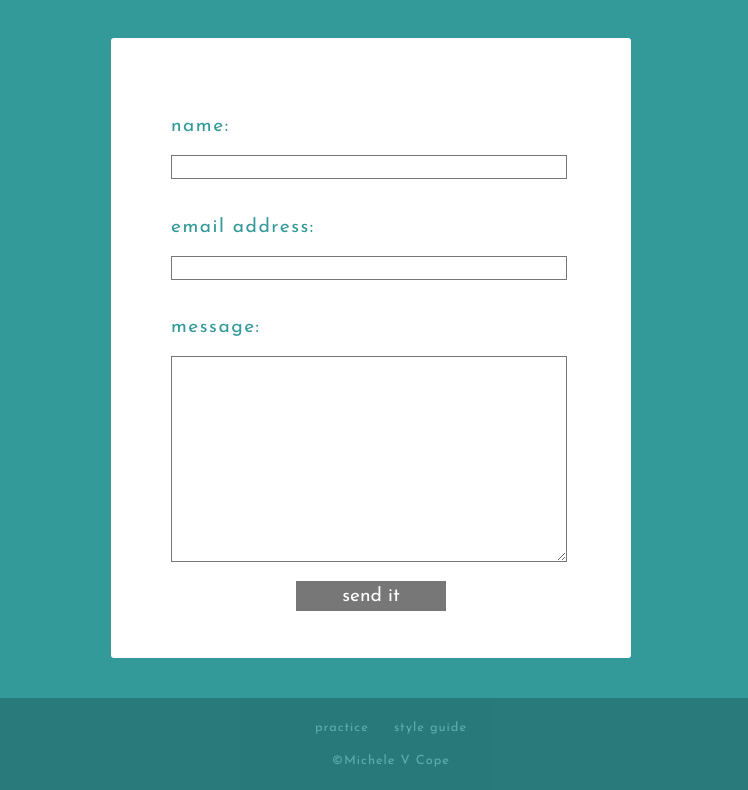
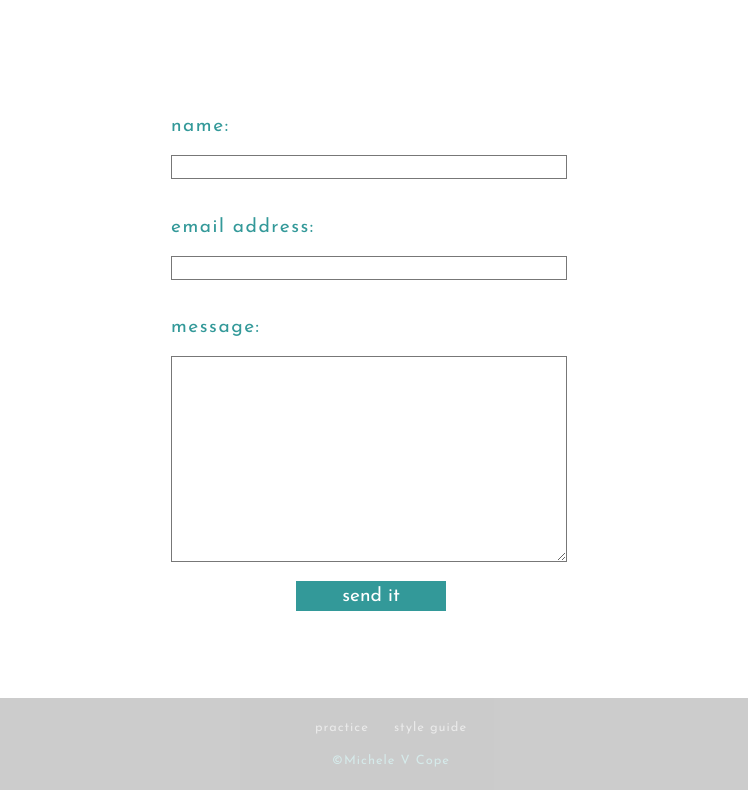
Before and after one commit to Cope-Michele/Cope-Michele.github.io, a plain HTML site: page contact.html in a window 1280 px wide. Shown: the part 392-1182 px from the top of the page, without its empty margins (269-1017 px from the left). Drawn offline with Linux system fonts and the light colour scheme; a web font is replaced by a local one.

Commit message:
Adjusted colors on website

```diff
--- a/mvc-site-styleguide.css
+++ b/mvc-site-styleguide.css
@@ -4,10 +4,10 @@
 
 body{
 	font-family: 'Josefin Sans', sans-serif;
-	background-color: #339999;
+	background-color: #FFFFFF;
 	font-size: 1em;
 	letter-spacing: 1px;
-	color: #ffffff;
+	color: #339999;
 	text-align: center;
 	min-width: 850px;
 	margin-top: 40px;
@@ -39,16 +39,16 @@ h1,h2,h3,h4,h5,h6{
 a {
 	list-style-type: none;
 	text-decoration: none;
-	color: #ffffff;
+	color: #999999;
 }
 
 menu a:link {
-	color: #ffffff;
+	color: #999999;
 	text-decoration: none;
 }
 
 menu a:visited {
-	color: #ffffff;
+	color: #999999;
 }
 
 menu a:hover {
@@ -56,7 +56,7 @@ menu a:hover {
 }
 
 menu a:active {
-	color: #ffffff;
+	color: #999999;
 }
 
 .sub-gallery a {
@@ -95,7 +95,7 @@ header{
 	font-family: 'Cardo', serif;
 	letter-spacing: 3px;
 	font-size: 1.2em;
-	color: #ffffff;
+	color: #999999;
 	padding: 30px;
 }
 
@@ -215,7 +215,7 @@ input#submit-button{
 	height: 30px;
 	margin-left: auto;
 	margin-right: auto;
-	background-color: #777;
+	background-color: #339999;
 	color: white;
 	border: none;
 }
```
